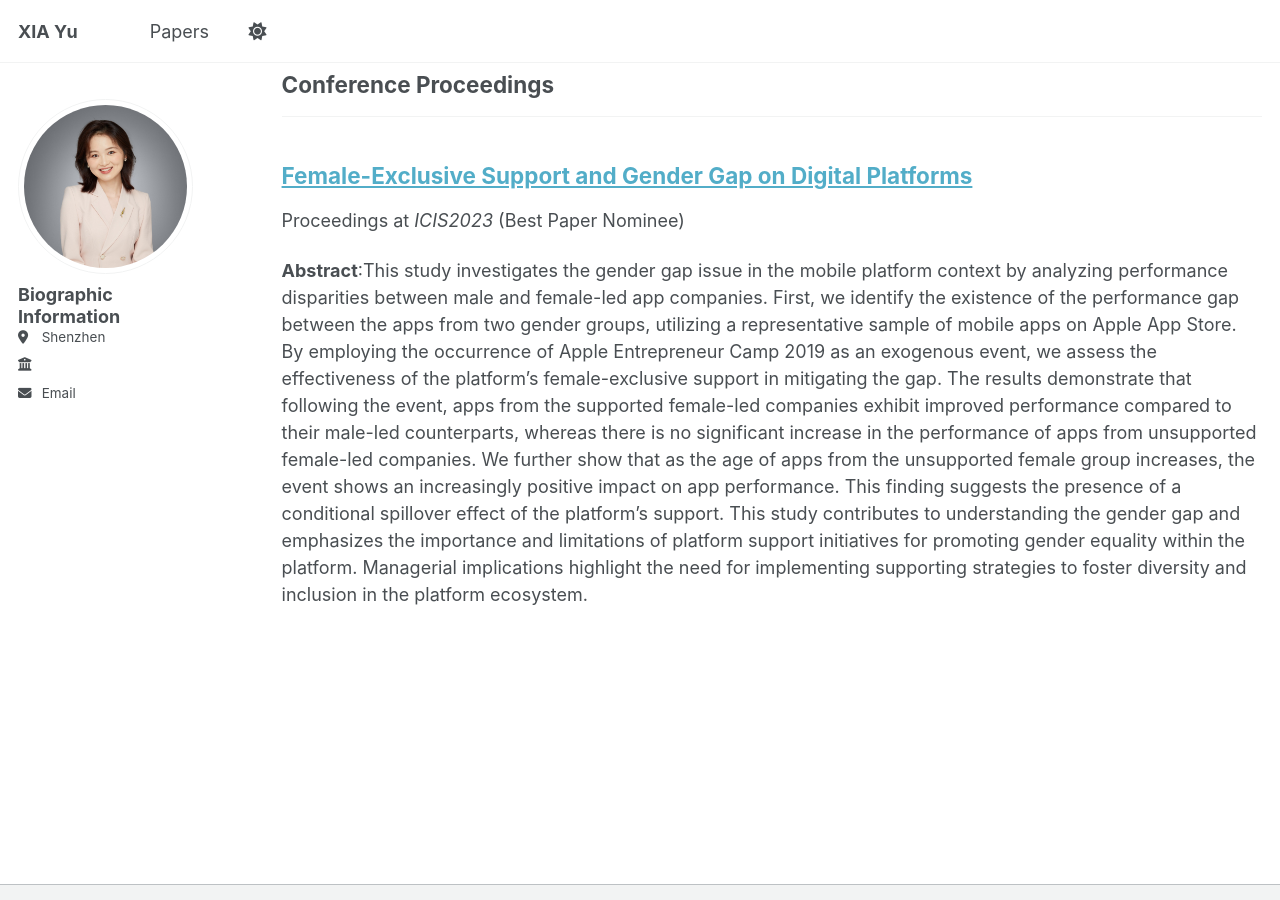
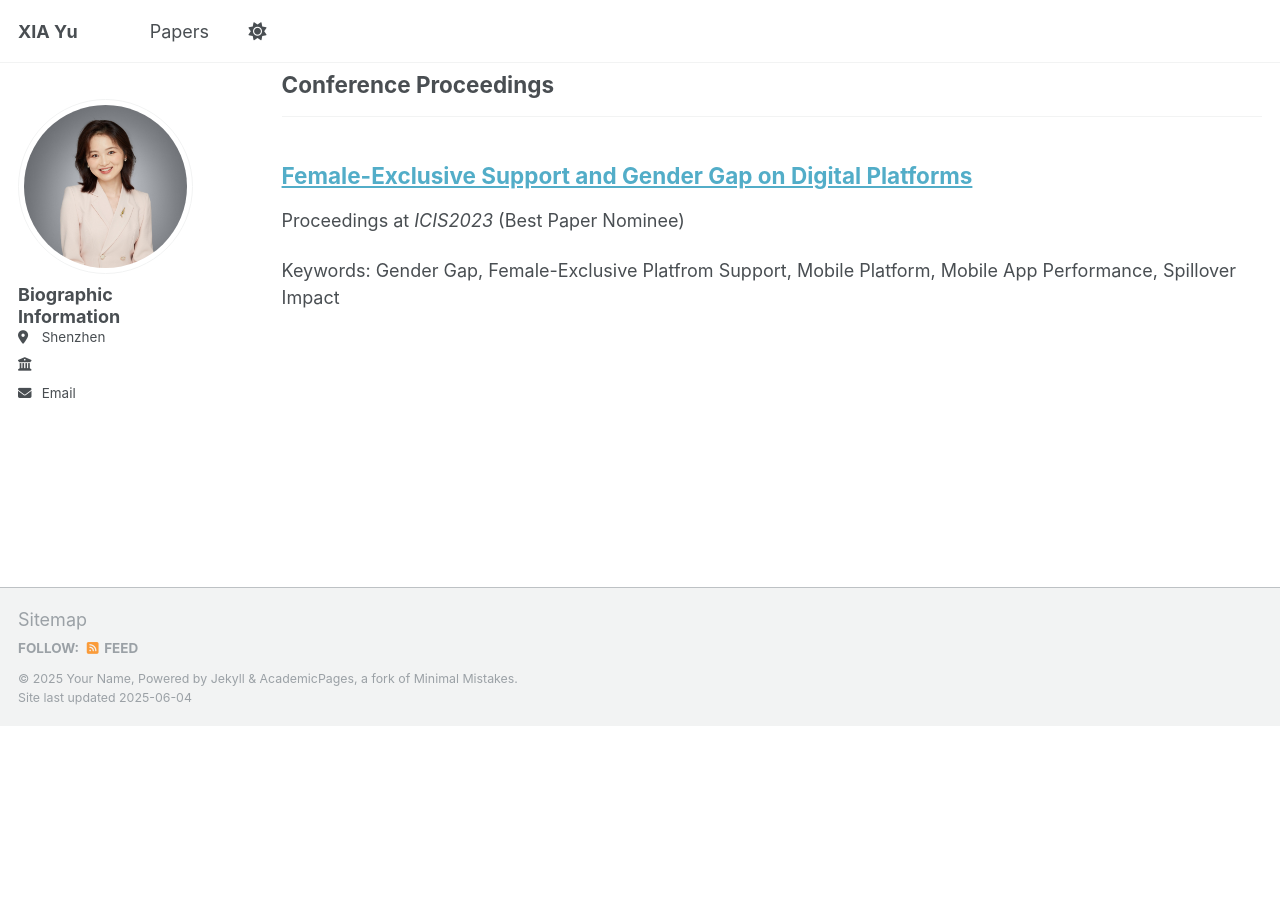
Before and after one commit to yuxia2025/yuxia2025.github.io, a Jekyll site: the page built from _pages/publications.html, in a window 1280 px wide and 900 px high, scrolled down 607 px. Built offline with Jekyll 4.4.1, drawn with Linux system fonts in a browser that asks for light colours; after the commit the page ends 1332 px from its top, so only the background shows below that; part of the change alters nothing that is shown.

Commit message:
Update xy4-Proceedings-ICIS2023.md

```diff
--- a/_publications/xy4-Proceedings-ICIS2023.md
+++ b/_publications/xy4-Proceedings-ICIS2023.md
@@ -5,6 +5,7 @@ category: conferences
 permalink: /publication/xy4-Proceedings-ICIS2023
 award: 'Best Paper Nominee'
 #date: 2023-12
+excerpt: 'Keywords: Gender Gap, Female-Exclusive Platfrom Support, Mobile Platform, Mobile App Performance, Spillover Impact'
 venue: 'ICIS2023'
 # paperurl: 'http://academicpages.github.io/files/paper3.pdf'
 # citation: 'Xia, Yu, and Hailiang Chen. "Female-exclusive Support and Gender Gap on Digital Platforms." In International Conference on Information Systems, ICIS 2023, Hyderabad, India'
```
